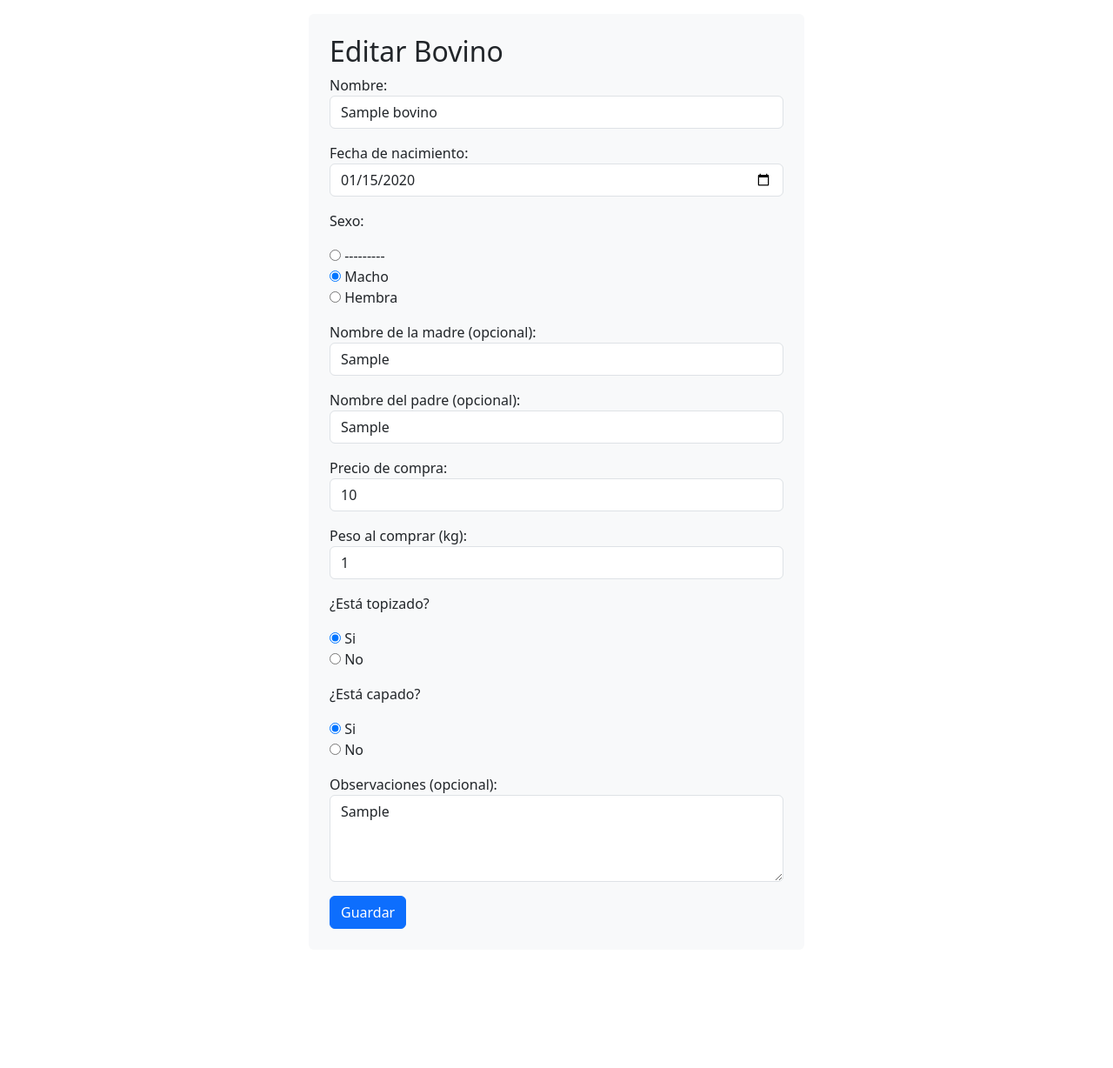
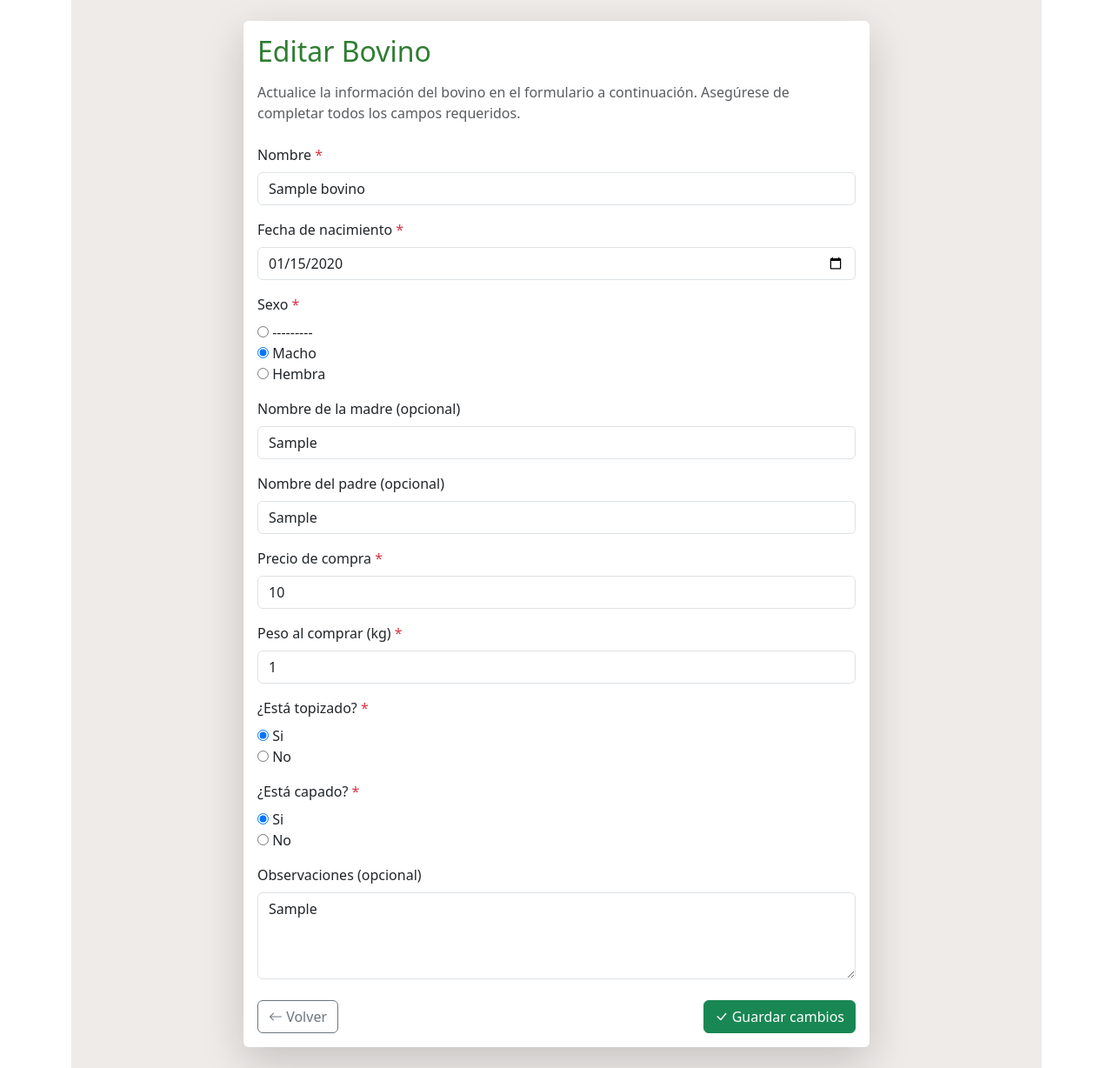
Before and after one commit to juanjes15/la-lucha, a Django app: page /ganaderia/bovino/1/edit/ in a window 1280 px wide. Shown: the part 61-1289 px from the top of the page at 87% size. Before the commit the page ends 1129 px from the top, so only its background shows below. Run offline with Django 5.2, Linux system fonts and the light colour scheme; a user stored in the database is signed in; tables that the repository leaves empty hold one stand-in row (values such as "Sample post").

Commit message:
mejora template edit

```diff
--- a/ganaderia/forms.py
+++ b/ganaderia/forms.py
@@ -73,21 +73,23 @@ class CreateBovinosCompraForm(ModelForm):
             "peso_venta",
         ]
         widgets = {
-            "nombre": TextInput(attrs={"class": "form-control"}),
             "fecha_nacimiento": DateInput(
-                format=("%Y-%m-%d"), attrs={"type": "date", "class": "form-control"}
+                format=("%Y-%m-%d"),
+                attrs={"type": "date"}
             ),
             "sexo": RadioSelect(),
-            "madre": TextInput(attrs={"class": "form-control"}),
-            "padre": TextInput(attrs={"class": "form-control"}),
-            "precio_compra": NumberInput(attrs={"class": "form-control"}),
-            "peso_compra": NumberInput(attrs={"class": "form-control"}),
             "topizado": RadioSelect(),
             "capado": RadioSelect(),
             "observaciones": Textarea(
-                attrs={"class": "form-control", "style": "height: 100px"}
+                attrs={"style": "height: 100px"}
             ),
         }
+
+    def __init__(self, *args, **kwargs):
+        super().__init__(*args, **kwargs)
+        for field_name, field in self.fields.items():
+            if isinstance(field.widget, (TextInput, NumberInput, DateInput, Textarea)):
+                field.widget.attrs.update({'class': 'form-control'})
 
 
 # VENTA
--- a/ganaderia/templates/edit_bovino.html
+++ b/ganaderia/templates/edit_bovino.html
@@ -1,16 +1,63 @@
 {% extends 'layout.html' %}
+{% load static %}
 
 {% block content %}
+<div class="container py-4 bg-light-brown">
+    <div class="row justify-content-center">
+        <div class="col-md-8">
+            <div class="card border-0 shadow-lg">
+                <div class="card-body">
+                    <h1 class="card-title h2 text-dark-green mb-3">Editar Bovino</h1>
+                    <p class="card-text text-muted mb-4">
+                        Actualice la información del bovino en el formulario a continuación.
+                        Asegúrese de completar todos los campos requeridos.
+                    </p>
 
-<div class="row justify-content-center">
-    <div class="col-10 col-lg-6 mt-3 bg-body-tertiary rounded p-4">
-        <h2 class="h2">Editar Bovino</h2>
-        <form method="POST">
-            {% csrf_token %}
-            {{ form.as_p }}
-            <button type="submit" class="btn btn-primary">Guardar</button>
-        </form>
+                    <form method="POST">
+                        {% csrf_token %}
+                        {% for field in form %}
+                            <div class="mb-3">
+                                <label for="{{ field.id_for_label }}" class="form-label">
+                                    {{ field.label }}
+                                    {% if field.field.required %}
+                                        <span class="text-danger">*</span>
+                                    {% endif %}
+                                </label>
+                                {% if field.field.widget.input_type == 'radio' %}
+                                    <div>
+                                        {{ field }}
+                                    </div>
+                                {% else %}
+                                    {{ field }}
+                                {% endif %}
+                                {% if field.help_text %}
+                                    <small class="form-text text-muted">{{ field.help_text }}</small>
+                                {% endif %}
+                                {% for error in field.errors %}
+                                    <div class="invalid-feedback d-block">{{ error }}</div>
+                                {% endfor %}
+                            </div>
+                        {% endfor %}
+
+                        <div class="d-flex justify-content-between mt-4">
+                            <a href="{% url 'detail_bovino' bovino_id %}" class="btn btn-outline-secondary">
+                                <i class="bi bi-arrow-left"></i> Volver
+                            </a>
+                            <button type="submit" class="btn btn-success">
+                                <i class="bi bi-check-lg"></i> Guardar cambios
+                            </button>
+                        </div>
+                    </form>
+                </div>
+            </div>
+        </div>
     </div>
 </div>
+{% endblock %}
 
+{% block extra_css %}
+<style>
+    .bg-light-brown { background-color: #efebe9; }
+    .text-dark-green { color: #2e7d32; }
+</style>
 {% endblock %}
--- a/ganaderia/views.py
+++ b/ganaderia/views.py
@@ -104,7 +104,7 @@ def edit_bovino(request, bovino_id):
     else:
         form = CreateBovinosCompraForm(instance=bovino)
     return render(
-        request, "edit_bovino.html", {"form": form}
+        request, "edit_bovino.html", {"form": form, "bovino_id": bovino_id}
     )
 
 
```
